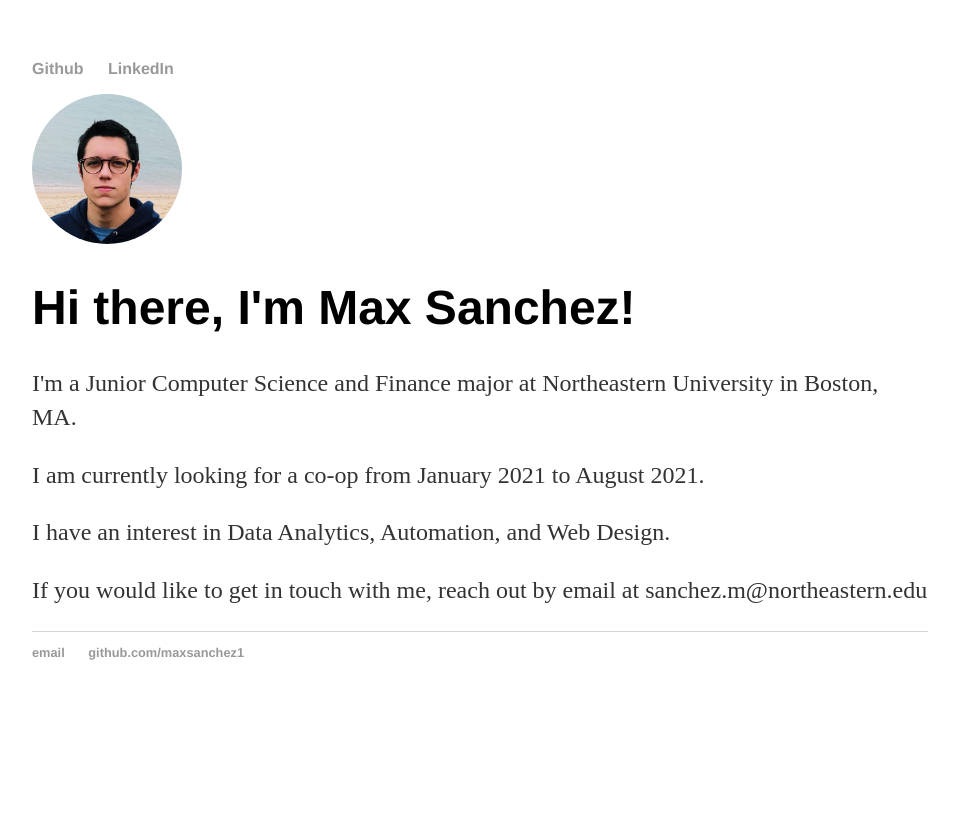
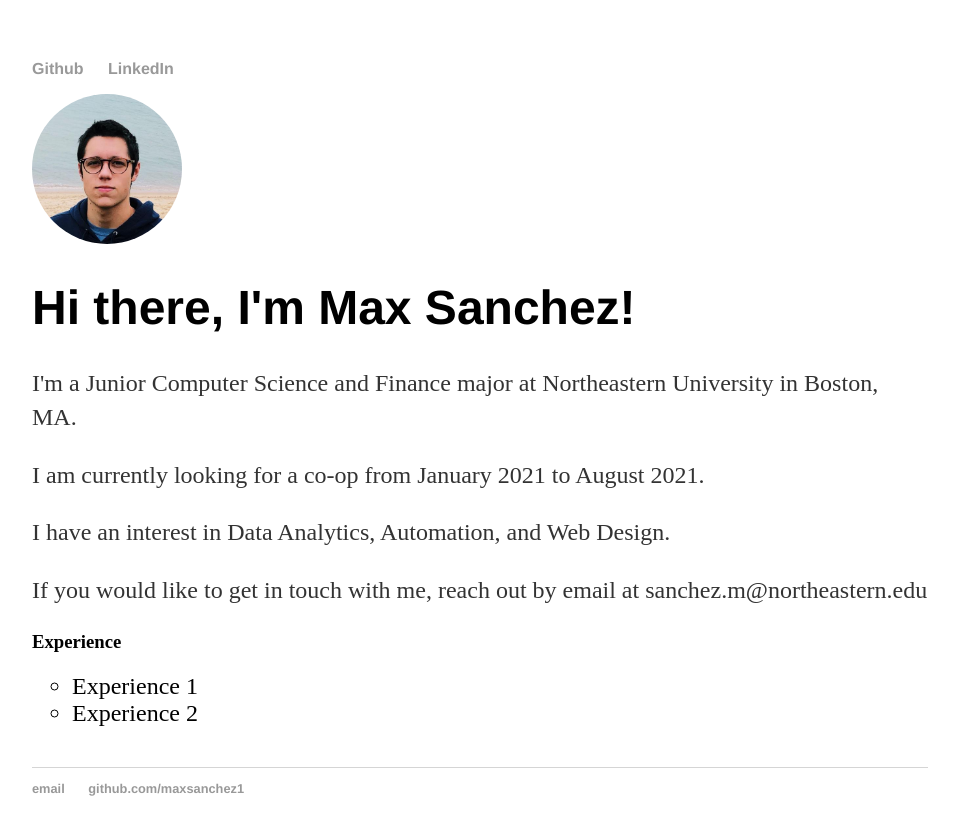
Before and after one commit to MaxSanchez1/maxsanchez1.github.io, a Jekyll site: the page built from index.html, in a window 1280 px wide. Shown: the top 835 px of the page, without its empty margins (160-1118 px from the left). Built offline with Jekyll 4.4.1, drawn with Linux system fonts in a browser that asks for light colours.

Commit message:
Update index.html
add resume section

```diff
--- a/index.html
+++ b/index.html
@@ -10,3 +10,11 @@ title: Max Sanchez, Main Page
 	<p>I have an interest in Data Analytics, Automation, and Web Design.<p>
 	<p>If you would like to get in touch with me, reach out by email at sanchez.m@northeastern.edu<p>
 </div><!-- /.blurb -->
+
+<div class="blurb">
+	<h3>Experience </h3>
+	<ul class="posts">
+		<li>Experience 1</li>
+		<li>Experience 2</li>
+	</ul>
+</div><!-- /.blurb -->
```
